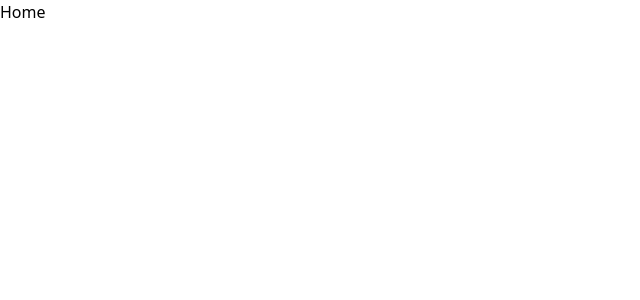
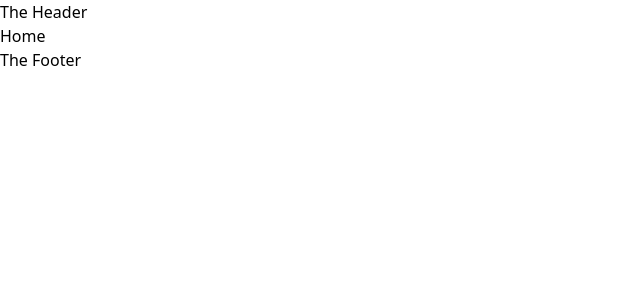
Before and after one commit to ajbertra91/mazzaroth, a React (Vite) app: page / in a window 1280 px wide. Shown: the top 300 px of the page, without its empty margins (0-640 px from the left). Built offline with nearby package versions, Linux system fonts and the light colour scheme.

Commit message:
WIP: adds header, footer, and layout

```diff
--- a/src/App.tsx
+++ b/src/App.tsx
@@ -1,5 +1,6 @@
 import { BrowserRouter, Route, Routes } from 'react-router-dom';
 import { QueryClient, QueryClientProvider } from '@tanstack/react-query';
+import Layout from '@pages/Layout';
 import Home from '@pages/Home';
 
 const queryClient = new QueryClient();
@@ -8,7 +9,10 @@ const App = () => (
   <QueryClientProvider client={queryClient}>
     <BrowserRouter>
       <Routes>
-        <Route path="/" element={<Home />} />
+        {/* Main layout */}
+        <Route path="/" element={<Layout />}>
+          <Route index element={<Home />} />
+        </Route>
       </Routes>
     </BrowserRouter>
   </QueryClientProvider>
--- /dev/null
+++ b/src/components/Footer.tsx
@@ -0,0 +1,5 @@
+const Footer = () => {
+    return <footer className="footer">The Footer</footer>
+}
+
+export default Footer;
--- /dev/null
+++ b/src/pages/Layout.tsx
@@ -0,0 +1,22 @@
+import { Outlet } from 'react-router-dom';
+import Header from '@components/Header';
+import Footer from '@components/Footer';
+
+const Layout = () => {
+    return (
+        <div className="flex flex-col min-h-screen">
+            {/* Header */}
+            <Header />
+
+            {/* Main Content */}
+            <main className="flex-grow p-6 bg-gray-100">
+                <Outlet />
+            </main>
+
+            {/* Footer */}
+            <Footer />
+        </div>
+    );
+};
+
+export default Layout;
--- a/tsconfig.app.json
+++ b/tsconfig.app.json
@@ -14,6 +14,9 @@
     "paths": {
       "@components/*": [
         "src/components/*"
+      ],
+      "@hooks/*": [
+        "src/hooks/*"
       ],
       "@pages/*": [
         "src/pages/*"
--- a/vite.config.ts
+++ b/vite.config.ts
@@ -8,6 +8,7 @@ export default defineConfig({
   resolve: {
     alias: {
       '@components': path.resolve(__dirname, './src/components'),
+      '@hooks': path.resolve(__dirname, './src/hooks'),
       '@pages': path.resolve(__dirname, './src/pages'),
       '@utils': path.resolve(__dirname, './src/utils'),
     },
```
Also changed, not shown: src/components/Header.css (deleted).
